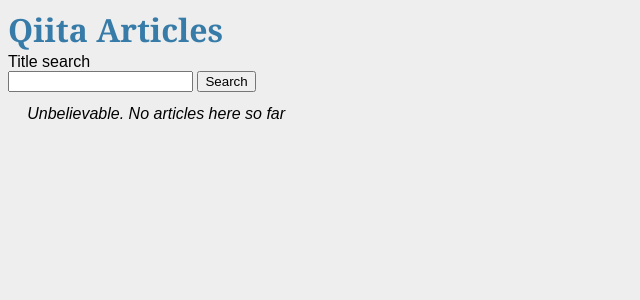
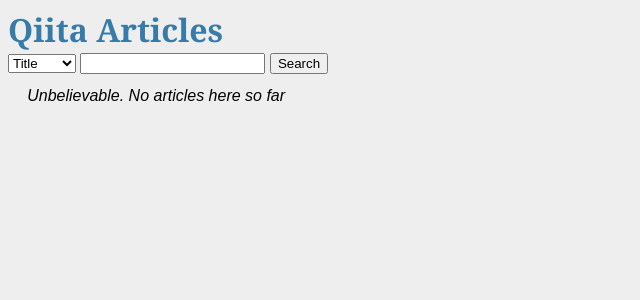
Before and after one commit to whywaita/qiita-collector, a Flask app: template templates/show_articles.html in a window 1280 px wide. Shown: the top 300 px of the page, without its empty margins (0-640 px from the left). Run offline with Flask 2, Linux system fonts and the light colour scheme; the template is opened without the code that fills it, so the values that code supplies are empty; parts of the project's set-up code (start-up, migrations or seed data) failed here and were passed over.

Commit message:
add template switch Title/User ID

```diff
--- a/templates/show_articles.html
+++ b/templates/show_articles.html
@@ -1,8 +1,12 @@
 {% extends "layout.html" %}
 {% block body %}
-  Title search <form action=".", method="POST">
-    <input type="text", name="query">
-    <input type="submit" name="search-query", value="Search">
+  <form action=".", method="POST">
+    <select name="type">
+      <option value="title">Title</option>
+      <option value="user_id">User ID</option>
+    </select>
+    <input type="text", name="query", class="textbox">
+    <input type="submit" name="search-query", value="Search" class="submit">
   </form>
   <ul class=entries>
   {% for entry in articles %}
```
